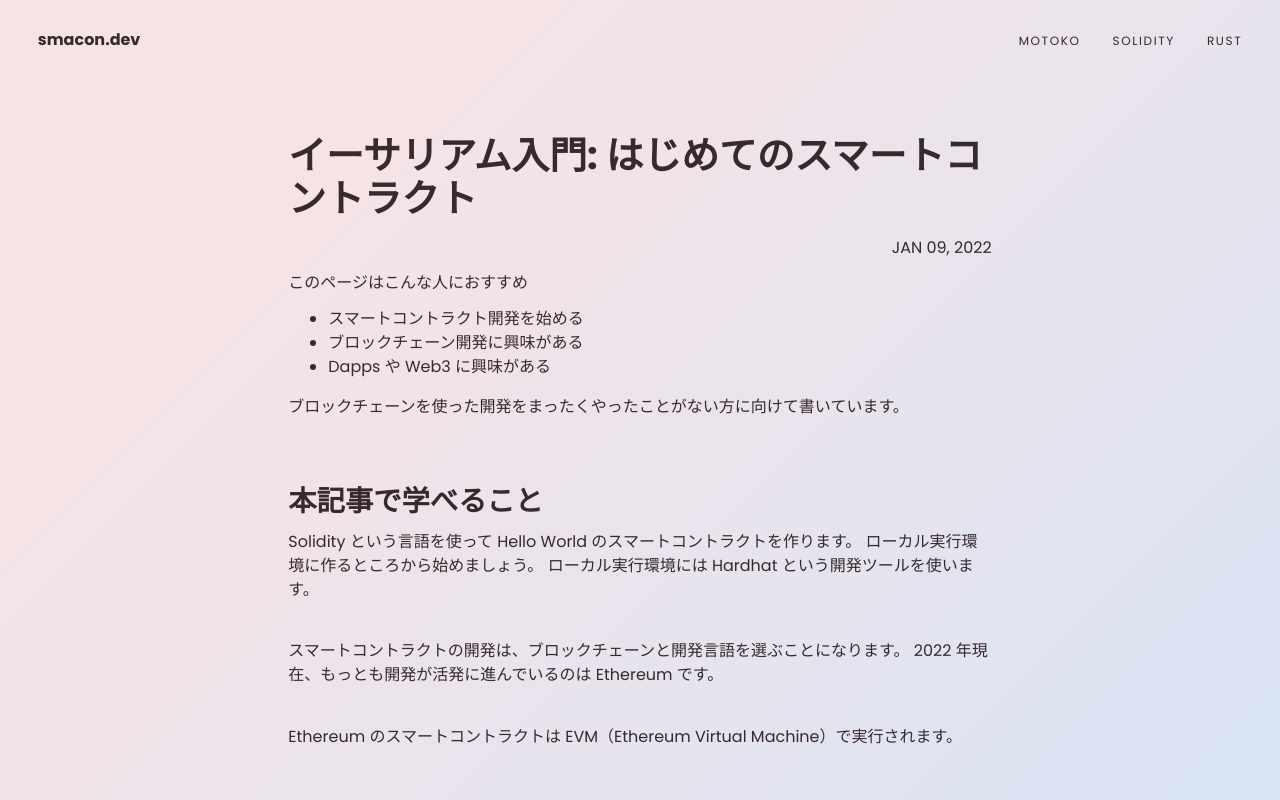
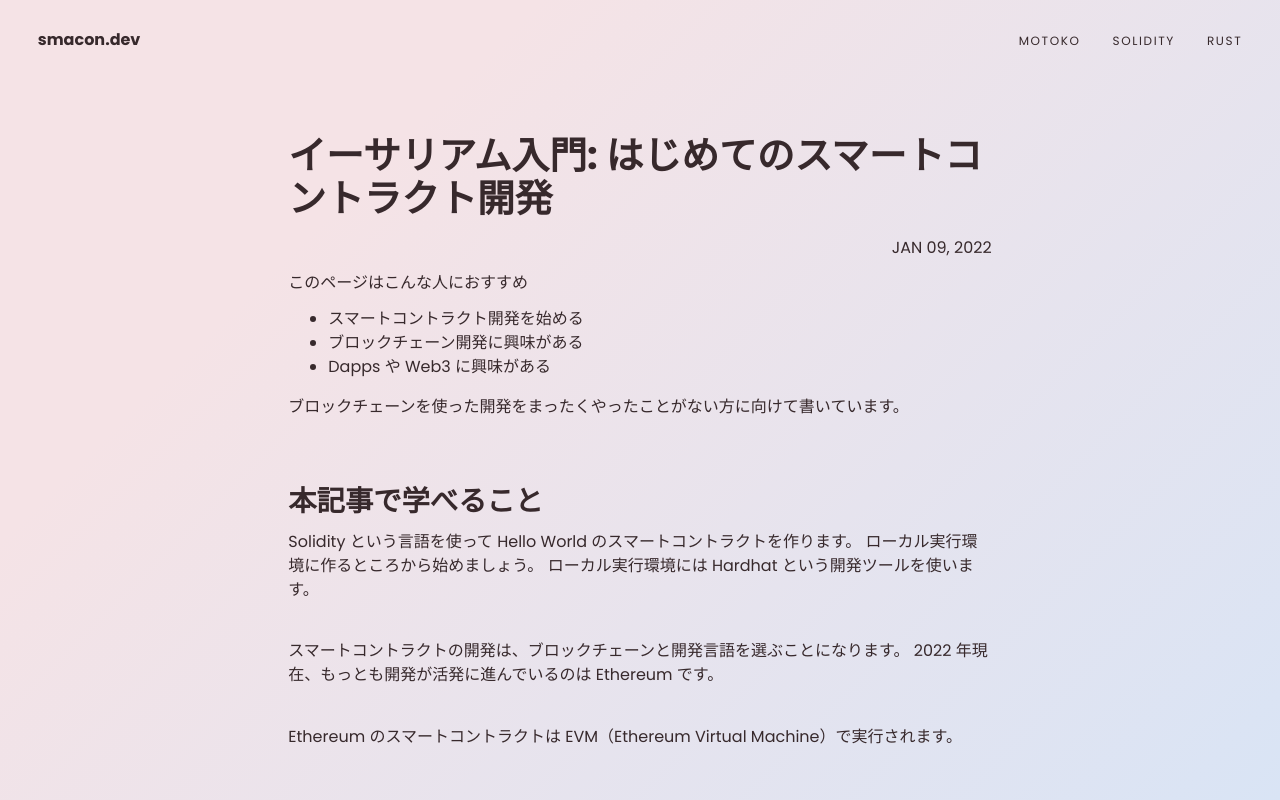
Before and after one commit to yinkakun/gatsby-starter-glass, a Gatsby site: page /smart-contracts in a window 1280 px wide. Shown: the top 800 px of the page. Built offline with nearby package versions, Linux system fonts and the light colour scheme; Gatsby itself is replaced by a stand-in of ours; some packages are replaced by stand-ins of ours.

Commit message:
chore(smacon-dev): update

```diff
--- a/content/posts/solidity/smart-contracts.md
+++ b/content/posts/solidity/smart-contracts.md
@@ -1,5 +1,5 @@
 ---
-title: "イーサリアム入門: はじめてのスマートコントラクト"
+title: "イーサリアム入門: はじめてのスマートコントラクト開発"
 date: 2022-01-09 21:00
 permalink: /smart-contracts
 tags:
```
